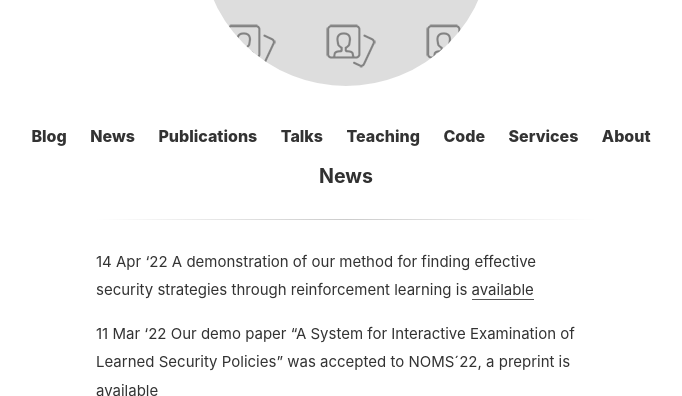
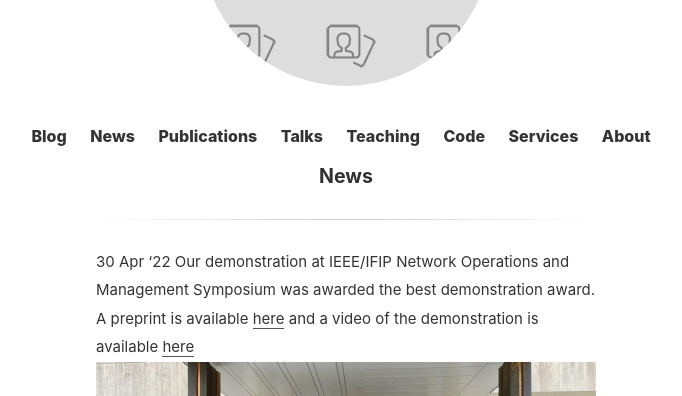
Before and after one commit to Limmen/Limmen.github.io, a Jekyll site: the page built from news.md, in a window 1280 px wide and 900 px high, cut to the strip 244-640 px from the top of the window. Shown: the whole strip, without its empty margins (294-976 px from the left). Built offline with Jekyll 4.4.1, drawn with Linux system fonts in a browser that asks for light colours.

Commit message:
update news

```diff
--- a/news.md
+++ b/news.md
@@ -2,6 +2,10 @@
 layout: page
 title: News
 ---
+
+30 Apr '22
+Our demonstration at IEEE/IFIP Network Operations and Management Symposium was awarded the best demonstration award. A preprint is available [here](https://arxiv.org/abs/2204.01126) and a video of the demonstration is available [here](https://www.youtube.com/watch?v=18P7MjPKNDg)
+![NOMS22Budapest](/assets/noms22.jpeg "NOMS 2022")
 
 14 Apr '22
 A demonstration of our method for finding effective security strategies through reinforcement learning is [available](https://www.youtube.com/watch?v=18P7MjPKNDg)
```
Also changed, not shown: publications.md (+2 -1 lines), assets/noms22.jpeg (added).
